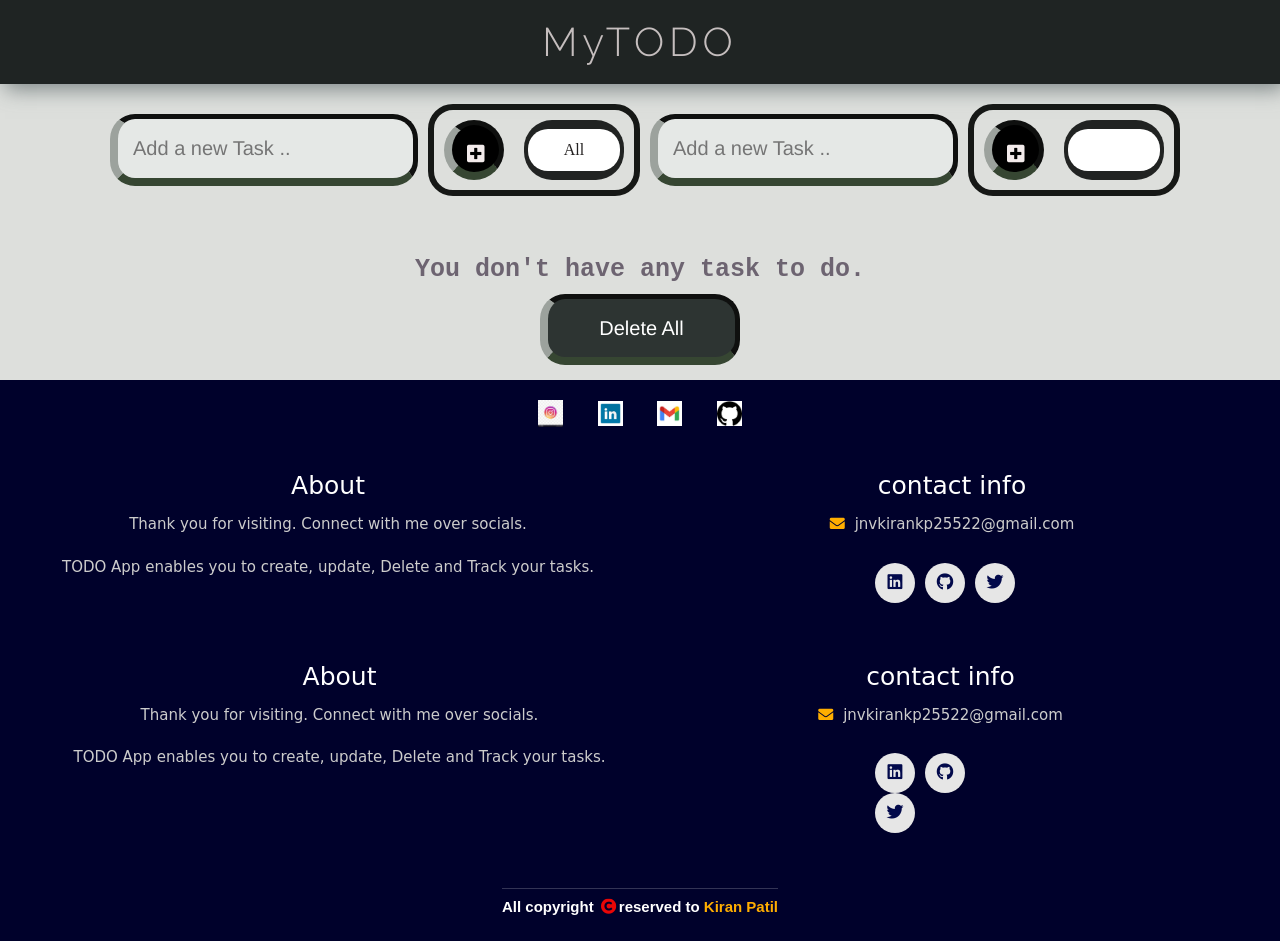
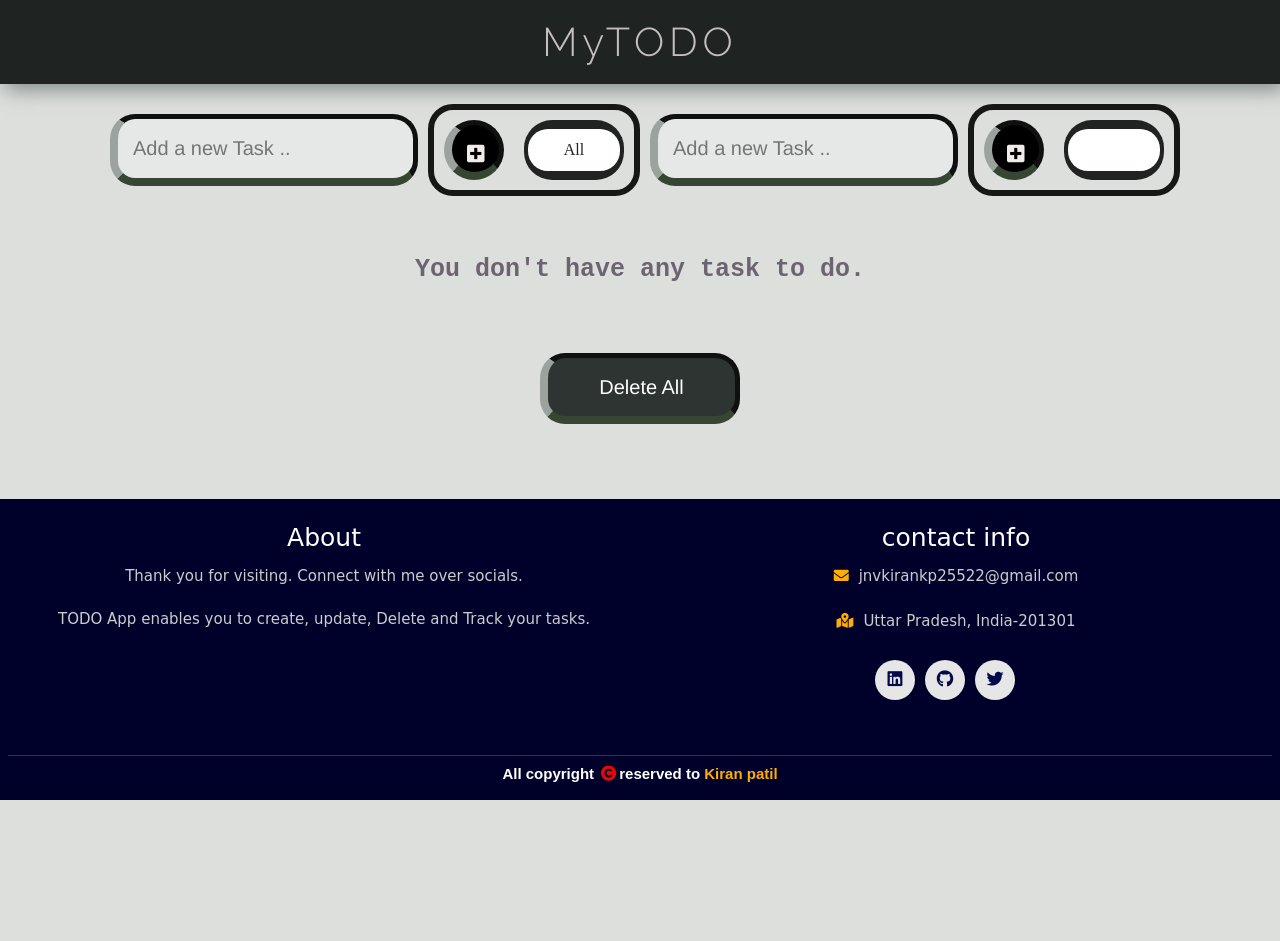
Before and after one commit to Rayyanbaig1243/TODO, a plain HTML site: page index.html in a window 1280 px wide. After the commit the page ends 800 px from the top, so only its background shows below. Drawn offline with nearby package versions, Linux system fonts and the light colour scheme.

Commit message:
fix footer

```diff
--- a/index.html
+++ b/index.html
@@ -109,46 +109,11 @@
     </div>
 
 
-    <footer class="footer">
-        <div class="social-media">
-            <!-- instagram -->
-            <a class="link" href="https://www.instagram.com/Kirankp25" target="_blank" rel="noopener noreferrer"><img
-                    class="social-icon" src="instagram.jfif" alt="instagram" /></a>
-            <!-- linkedin -->
-            <a class="link" href="https://www.linkedin.com/in/Kirankp25" target="_blank" rel="noopener noreferrer"><img
-                    class="social-icon" src="linkedin.png" alt="linkedin" /></a>
-            <!-- gmail -->
-            <a class="link" href="https://mail.google.com/mail/u/0/#inbox" target="_blank"
-                rel="noopener noreferrer"><img class="social-icon" src="gmail.jfif" alt="gmail" /></a>
-            <!-- github -->
-            <a class="link" href="https://github.com/Kirankp25" target="_blank" rel="noopener noreferrer"><img
-                    class="social-icon" src="github.png" alt="Github" /></a>
 
                     <section class="footer">
 
-
                       <div class="box-container">
 
-            <div class="box">
-                <h3>About </h3>
-                <p>Thank you for visiting. Connect with me over socials. <br /> <br />
-                TODO App enables you to create, update, Delete and Track your tasks.
-
-
-                </p>
-            </div>
-            <div class="box">
-                <h3>contact info</h3>
-                <p> <i class="fas fa-envelope"></i>jnvkirankp25522@gmail.com</p>
-                <div class="share">
-
-                    <a href="/" class="fab fa-linkedin" target="_blank"></a>
-                    <a href="https://github.com/Kirankp25" class="fab fa-github" target="_blank"></a>
-                    <a href="/" class="fab fa-twitter" target="_blank"></a>
-                </div>
-            </div>
-
-      <div class="box-container">
                         <div class="box">
                           <h3>About</h3>
                           <p>
@@ -157,26 +122,25 @@
                             TODO App enables you to create, update, Delete and Track your tasks.
                           </p>
                         </div>
+
+
+
                           <div class="box">
                               <h3>contact info</h3>
-          <p><i class="fas fa-envelope"></i>jnvkirankp25522@gmail.com</p>
+                              <p> <i class="fas fa-envelope"></i>jnvkirankp25522@gmail.com</p>
+                              <p> <i class="fas fa-map-marked-alt"></i>Uttar Pradesh, India-201301</p>
                               <div class="share">
-            <a href="/" class="fab fa-linkedin" target="_blank"></a>
-            <a
-              href="https://github.com/Kirankp25"
-              class="fab fa-github"
-              target="_blank"
-            ></a>
-            <a href="/" class="fab fa-twitter" target="_blank"></a>
+
+                                  <a href="https://www.linkedin.com/in/Kirankp25" class="fab fa-linkedin" target="_blank"></a>
+                                  <a href="https://github.com/Yadvendra016/TODO.git" class="fab fa-github" target="_blank"></a>
+                                  <a href="" class="fab fa-twitter" target="_blank"></a>
                               </div>
-
                           </div>
                       </div>
 
-      <h1 class="credit">
-        All copyright <i class="fa fa-copyright" aria-hidden="true"></i>reserved
-        to <a href="https://github.com/Kirankp25"> Kiran Patil</a>
-      </h1>
+                      <h1 class="credit">All copyright <i class="fa fa-copyright" aria-hidden="true"></i>reserved to <a
+                              href="https://github.com/Yadvendra016/TODO.git"> Kiran patil</a></h1>
+
                   </section>
     <script src="app.js"></script>
   </body>
```
Lines whose indentation alone changed are shown as unchanged.
